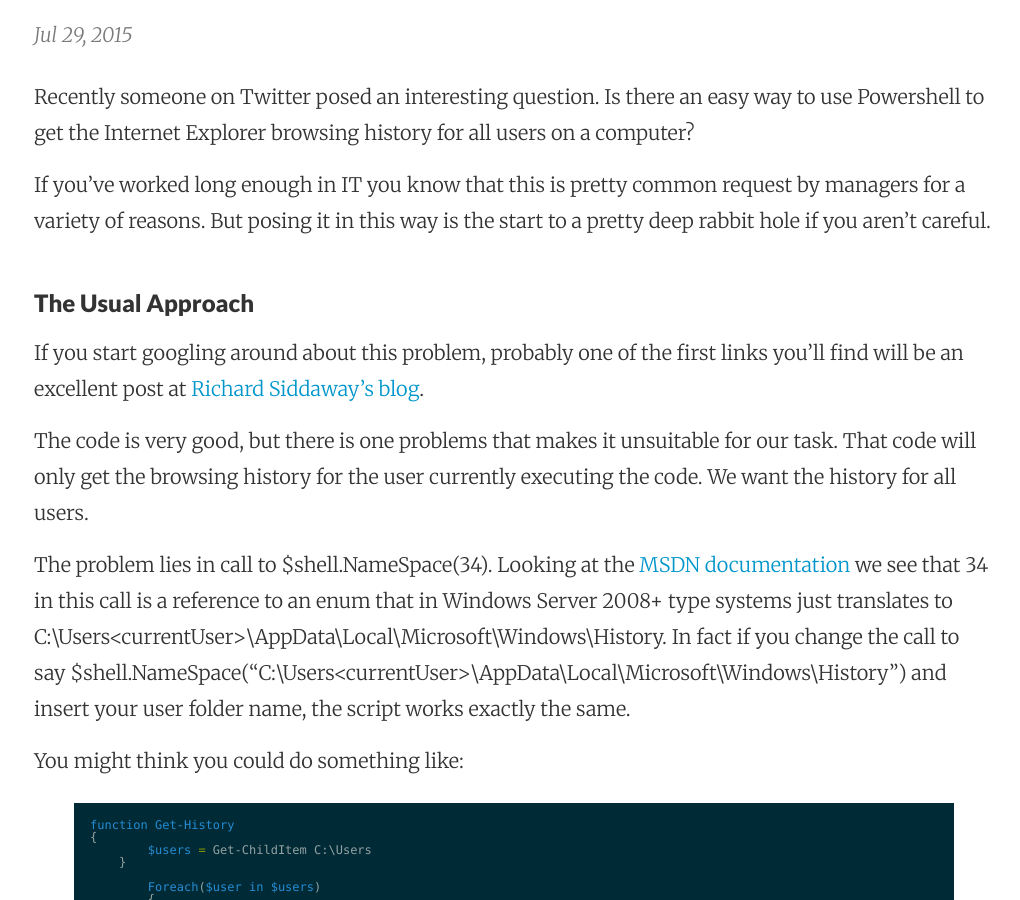
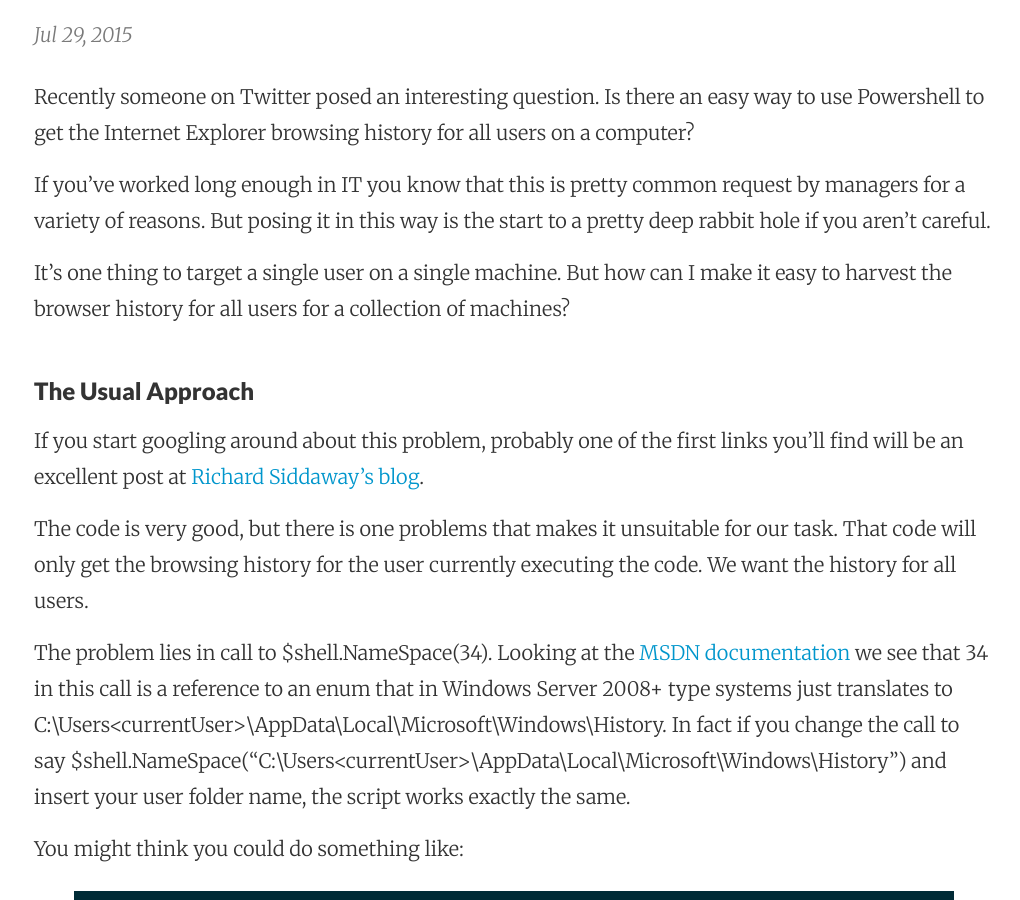
Before and after one commit to RandomNoun7/RandomNoun7.github.io, a Jekyll site: the page built from _posts/2015-07-29-get-browser-history.markdown, in a window 1280 px wide and 900 px high, scrolled down 420 px. Shown: the whole window, without its empty margins (126-1146 px from the left). Built offline with Jekyll 4.4.1, drawn with Linux system fonts in a browser that asks for light colours.

Commit message:
Post update: Getting Browser History. The Easy Way.

```diff
--- a/_posts/2015-07-29-get-browser-history.markdown
+++ b/_posts/2015-07-29-get-browser-history.markdown
@@ -6,6 +6,8 @@ layout: post
 Recently someone on Twitter posed an interesting question. Is there an easy way to use Powershell to get the Internet Explorer browsing history for all users on a computer?
 
 If you've worked long enough in IT you know that this is pretty common request by managers for a variety of reasons. But posing it in this way is the start to a pretty deep rabbit hole if you aren't careful.
+
+It's one thing to target a single user on a single machine. But how can I make it easy to harvest the browser history for all users for a collection of machines?
 
 ### The Usual Approach
 If you start googling around about this problem, probably one of the first links you'll find will be an excellent post at [Richard Siddaway's blog](http://blogs.msmvps.com/richardsiddaway/2011/06/29/ie-history-to-csv/).
```
